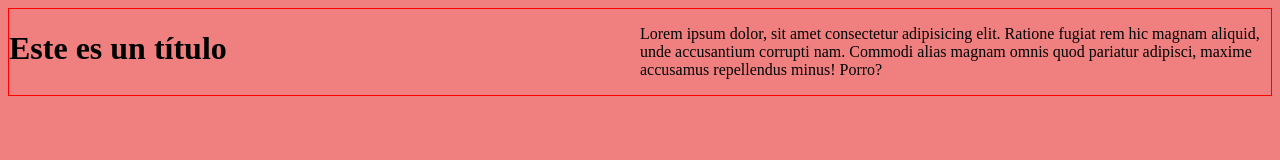
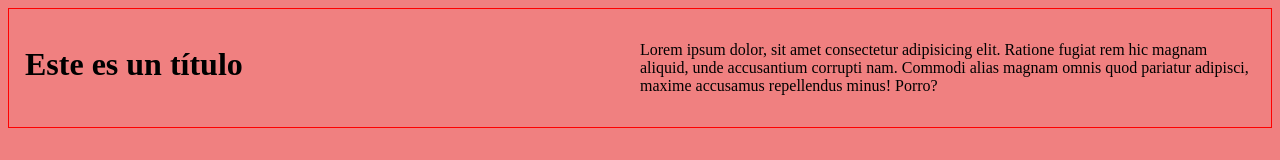
Before and after one commit to maniatikorn/tutorial-git, a plain HTML site: page index.html in a window 1280 px wide. Drawn offline with Linux system fonts and the light colour scheme.

Commit message:
tracking estilos.css

```diff
--- a/estilos.css
+++ b/estilos.css
@@ -4,4 +4,6 @@ body {
     border: 1px solid red;
     display: grid;
     grid-template-columns: 1fr 1fr;
+    padding: 1em;
+    font-size: 16px;
 }
```
